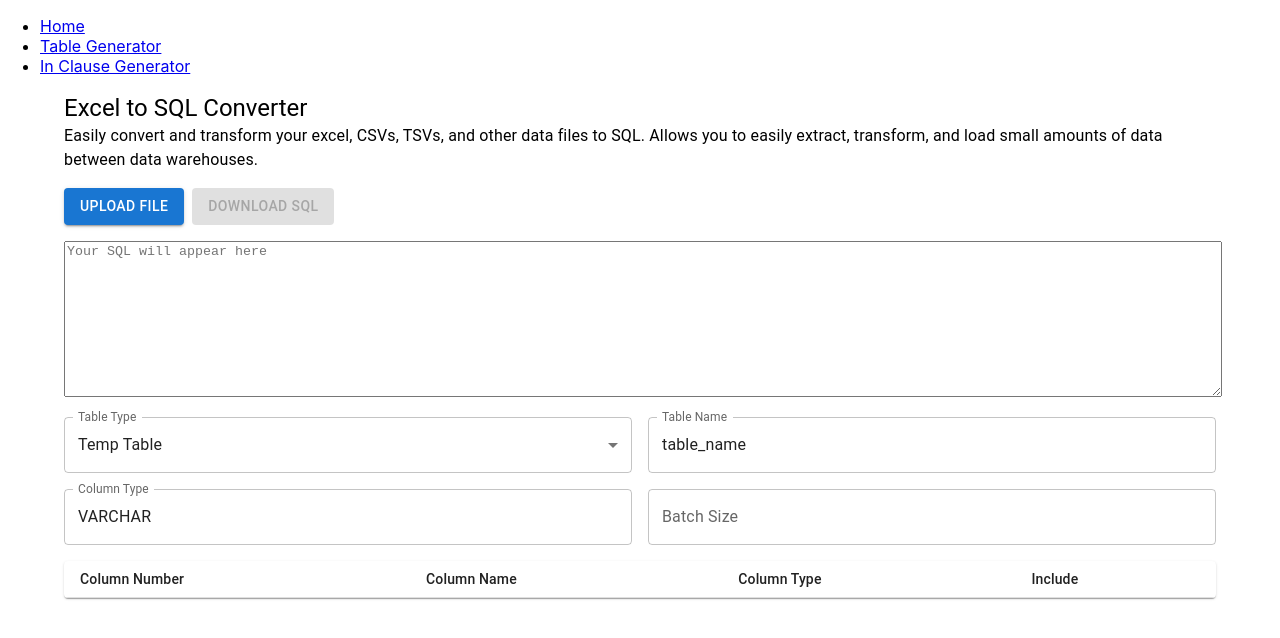
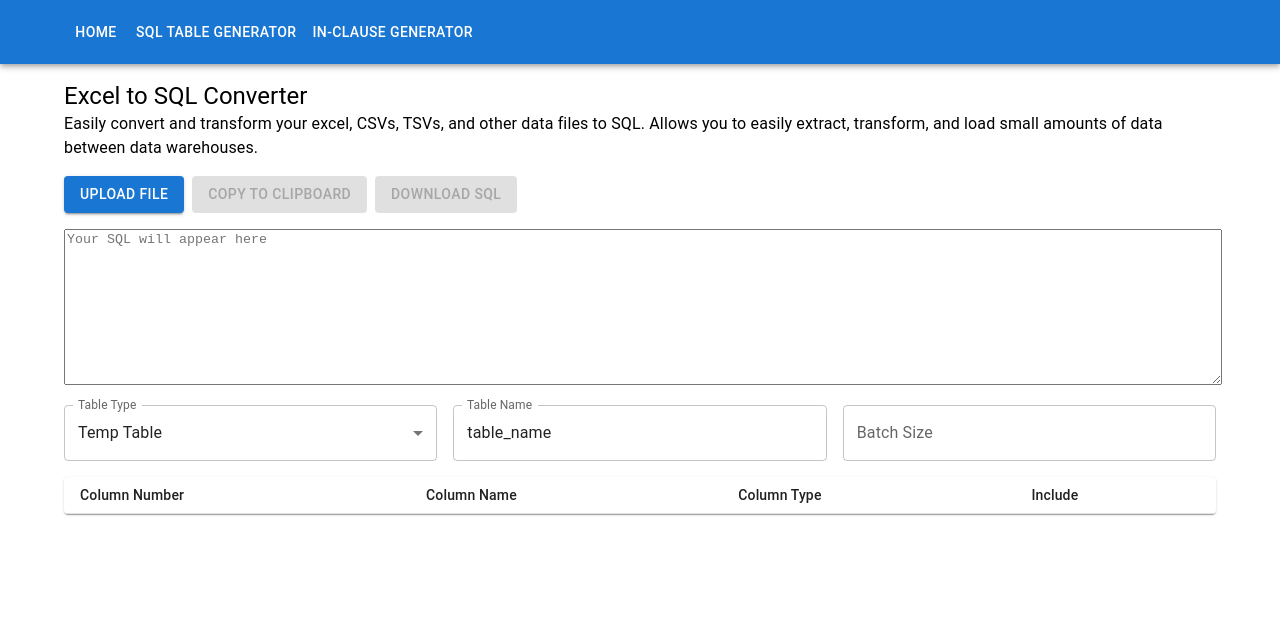
Before and after one commit to ryanwith/sqlgenerator, a React (Create React App) app: page /table-generator in a window 1280 px wide. Shown: the top 638 px of the page. Built offline with nearby package versions, Linux system fonts and the light colour scheme.

Commit message:
got navbar working

```diff
--- a/src/App.js
+++ b/src/App.js
@@ -2,19 +2,14 @@ import React from 'react';
 import { BrowserRouter as Router, Route, Routes, Link } from 'react-router-dom';
 import InClauseGenerator from './pages/InClauseGenerator';
 import TableGenerator from './pages/TableGenerator';
+import Navbar from './components/Navbar';
 import './App.css';
 
 function App() {
   return (
     <Router>
       <div>
-        <nav>
-          <ul>
-            <li><Link to="/">Home</Link></li>
-            <li><Link to="/table-generator">Table Generator</Link></li>
-            <li><Link to="/in-clause-generator">In Clause Generator</Link></li>
-          </ul>
-        </nav>
+        <Navbar></Navbar>
 
         <Routes>
           <Route path="/" element={<InClauseGenerator />} />
--- /dev/null
+++ b/src/components/CopyToClipboard.js
@@ -0,0 +1,20 @@
+import React from 'react';
+import { Button } from '@mui/material';
+
+function CopyToClipboard({ textToCopy, disabled }) {
+  const handleCopy = () => {
+    navigator.clipboard.writeText(textToCopy).then(() => {
+      alert('SQL copied to clipboard!');
+    }).catch(err => {
+      console.error('Failed to copy: ', err);
+    });
+  };
+
+  return (
+    <Button variant="contained" color="secondary" onClick={handleCopy} disabled={disabled}>
+      Copy to Clipboard
+    </Button>
+  );
+}
+
+export default CopyToClipboard;
--- /dev/null
+++ b/src/components/Navbar.js
@@ -0,0 +1,22 @@
+import React from 'react';
+import { AppBar, Toolbar, Button, Box, Container } from '@mui/material';
+
+function Navbar() {
+  return (
+    <Box mb={2}>
+    <AppBar position="static">
+        <Container>
+            <Toolbar style={{'padding-left': 0 }}>
+                <Box sx={{ flexGrow: 1 }}>
+                    <Button color="inherit" href="/">Home</Button>
+                    <Button color="inherit" href="/sql-table-generator">SQL Table Generator</Button>
+                    <Button color="inherit" href="/in-clause-generator">In-Clause Generator</Button>
+                </Box>
+            </Toolbar>
+            </Container>
+        </AppBar>
+    </Box>
+  );
+}
+
+export default Navbar;
--- a/src/pages/TableGenerator.js
+++ b/src/pages/TableGenerator.js
@@ -3,6 +3,8 @@ import '../App.css';
 import FileUpload from '../components/FileUpload';
 // import SQLDownload from './components/SQLDownload';
 import SQLDisplay from '../components/SQLDisplay';
+import CopyToClipboard from '../components/CopyToClipboard';
+
 import { generateCreateAndInsertStatements } from '../utils/sqlGenerator';
 import { Container, Typography, Grid, Box, InputLabel, Select, FormControl, MenuItem, TextField,
   Paper, Table, TableBody, TableCell, TableContainer, TableHead, TableRow, Checkbox, Button } from '@mui/material';
@@ -14,7 +16,6 @@ function TableGenerator() {
   const [isVisible, setIsVisible] = useState(false);
   const [tableType, setTableType] = useState('TEMP');
   const [tableName, setTableName] = useState('table_name');
-  const [columnType, setColumnType] = useState('VARCHAR');
   const [batchSize, setBatchSize] = useState("");
   const [fileData, setFileData] = useState(null);
   const [fields, setFields] = useState([]);
@@ -28,7 +29,6 @@ function TableGenerator() {
       type: 'VARCHAR',
       include: true
     }));
-    console.log(1)
     setFields(fields);
     setDisableButtons(false);
   };
@@ -37,7 +37,6 @@ function TableGenerator() {
     const { name, value } = event.target;
     if (name === 'tableType') setTableType(value);
     if (name === 'tableName') setTableName(value);
-    if (name === 'columnType') setColumnType(value);
     if (name === 'batchSize') setBatchSize(value);
   };
 
@@ -72,12 +71,12 @@ function TableGenerator() {
 
   useEffect(() => {
     if (fileData ) {
-      const allStatements = generateCreateAndInsertStatements(fileData, fields, tableName, columnType, tableType, batchSize);
+      const allStatements = generateCreateAndInsertStatements(fileData, fields, tableName, tableType, batchSize);
       const newSQL = allStatements.join("");
       setSQL(newSQL);
       setIsVisible(!!newSQL); // Show SQLDisplay if newSQL is not empty
     }
-  }, [fileData, tableName, columnType, tableType, batchSize, fields]);
+  }, [fileData, tableName, tableType, batchSize, fields]);
 
 return (
   <Container>
@@ -88,6 +87,7 @@ return (
       </Typography>
       <Box mt={2} display="flex" flexDirection="row" spacing={2} >
         <Box mr={1}><FileUpload onData={handleData} /></Box>
+        <Box mr={1}><CopyToClipboard textToCopy={sql} disabled={disableButtons} /></Box>
         <Button variant="contained" color="primary" onClick={downloadSQL} disabled={disableButtons}>
             Download SQL
         </Button>
@@ -96,11 +96,9 @@ return (
         <Box mt={2}>
           <SQLDisplay sql={sql} onChange={handleSQLChange}/>
         </Box>
-      </Grid>
-      <Grid id='sql-criteria' item xs={12}>
         <Box mt={2}>
           <Grid container spacing={2}>
-            <Grid item xs={6}>
+            <Grid item sm={4} xs={12}>
               <FormControl fullWidth>
                 <InputLabel id="table-type">Table Type</InputLabel>
                 <Select
@@ -116,7 +114,7 @@ return (
                 </Select>
               </FormControl>
             </Grid>
-            <Grid item xs={6}>
+            <Grid item sm={4} xs={12}>
               <FormControl fullWidth>
                 <TextField
                   id="table-name"
@@ -127,18 +125,7 @@ return (
                 />
               </FormControl>
             </Grid>
-            <Grid item xs={6}>
-              <FormControl fullWidth>
-                <TextField
-                  id="column-type"
-                  label="Column Type"
-                  name='columnType'
-                  value={columnType}
-                  onChange={handleSQLCriteriaChange}
-                />
-              </FormControl>
-            </Grid>
-            <Grid item xs={6}>
+            <Grid item sm={4} xs={12}>
               <FormControl fullWidth>
                 <TextField
                   id="batch-size"
--- a/src/utils/sqlGenerator.js
+++ b/src/utils/sqlGenerator.js
@@ -1,8 +1,8 @@
 import * as XLSX from 'xlsx';
 
-export const generateCreateAndInsertStatements = (data, fields, tableName, columnType, tableType, batchSize) => {
+export const generateCreateAndInsertStatements = (data, fields, tableName, tableType, batchSize) => {
   return [
-    generateCreateTableSQL(fields, tableName, columnType, tableType),
+    generateCreateTableSQL(fields, tableName, tableType),
     generateInsertStatements(data, fields, tableName, batchSize)
   ].flat()
 }
@@ -39,7 +39,7 @@ function breakIntoChunks(allDataPoints, chunkSize) { // Changed from generator f
 }
 
 
-const generateCreateTableSQL = (fields, tableName, columnType, tableType) => {
+const generateCreateTableSQL = (fields, tableName, tableType) => {
   const columns = fields
     .filter(field => field.include === true)
     .map((field) => `"${field.name}" ${field.type}`).join(', ');
```
